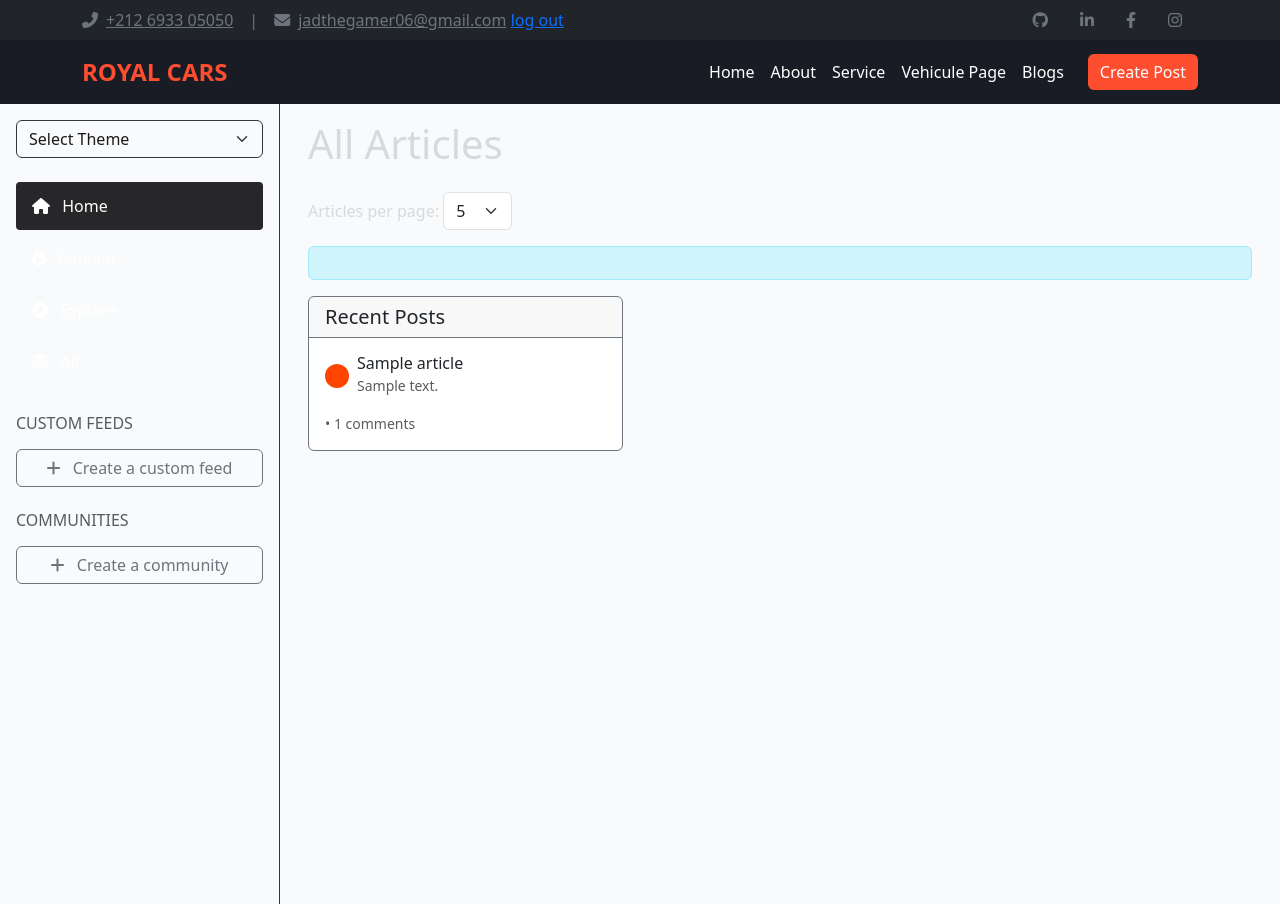
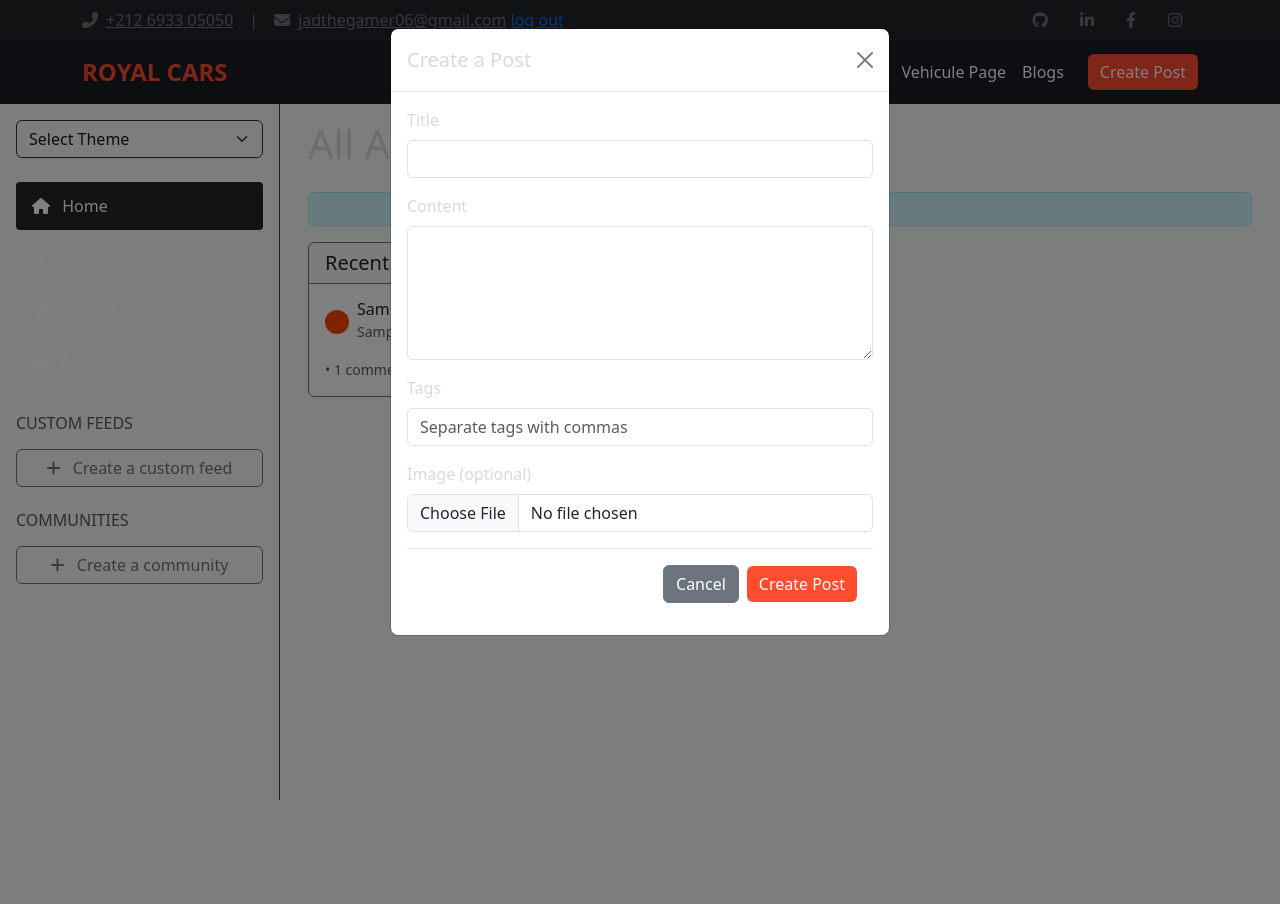
Before and after one commit to Jad-Bel/Drive-Loc-v2, a PHP site: page /views/partials/blog/themePage.php in a window 1280 px wide, after a click on "Create Post". After the commit the page ends 800 px from the top, so only its background shows below. Run offline with PHP 8.4, Linux system fonts and the light colour scheme; the visitor is signed in with stand-in values (Sample User, id 1); data comes from the database, SQL or seed files in the repository; tables that the repository leaves empty hold one stand-in row (values such as "Sample post").

Commit message:
FEAT: remove pagination functionality and related code from Article model and theme page

```diff
--- a/models/Article.php
+++ b/models/Article.php
@@ -144,9 +144,8 @@ class Article
 
     public function countArticles($search = '') {
         try {
-            $query = "SELECT COUNT(*) as total FROM articles WHERE title LIKE :search";
+            $query = "SELECT COUNT(*) as total FROM articles WHERE title";
             $stmt = $this->conn->prepare($query);
-            $stmt->bindValue(':search', '%' . $search . '%', PDO::PARAM_STR);
             $stmt->execute();
             $result = $stmt->fetch(PDO::FETCH_ASSOC);
             return (int) $result['total'];
@@ -157,9 +156,8 @@ class Article
 
     public function getArticlesByPage($limit, $offset, $search = '') {
         try {
-            $query = "SELECT * FROM articles WHERE title LIKE :search LIMIT :limit OFFSET :offset";
+            $query = "SELECT * FROM articles WHERE title LIMIT :limit OFFSET :offset";
             $stmt = $this->conn->prepare($query);
-            $stmt->bindValue(':search', '%' . $search . '%', PDO::PARAM_STR);
             $stmt->bindValue(':limit', $limit, PDO::PARAM_INT);
             $stmt->bindValue(':offset', $offset, PDO::PARAM_INT);
             $stmt->execute();
--- a/views/partials/blog/themePage.php
+++ b/views/partials/blog/themePage.php
@@ -3,7 +3,6 @@ require_once '../../../includes/session_check.php';
 require_once '../../../models/themes.php';
 require_once '../../../models/Article.php';
 require_once '../../../models/comment.php';
-// require_once '../../../includes/pagination.php';
 
 
 $articles = new article();
@@ -19,22 +18,6 @@ if ($thm_id) {
 }
 
 $commentCount = ($art_id) ? $comments->countComm($art_id) : 0;
-
-$page = isset($_GET['page']) ? max(1, intval($_GET['page'])) : 1;
-$itemsPerPage = isset($_GET['per_page']) ? max(5, min(15, intval($_GET['per_page']))) : 5;
-
-$search = isset($_GET['search']) ? $_GET['search'] : '';
-$totalArticles = $articles->countArticles($search);
-$totalPages = ceil($totalArticles / $itemsPerPage);
-$currentPage = max(1, min($page, $totalPages));
-$offset = ($currentPage - 1) * $itemsPerPage;
-
-try {
-    $articlesList = $articles->getArticlesByPage($itemsPerPage, $offset, $search);
-} catch (Exception $e) {
-    $articlesList = [];
-}
-
 
 function truncateText($text, $limit = 20)
 {
@@ -168,15 +151,6 @@ function truncateText($text, $limit = 20)
             color: white;
         }
     </style>
-
-    <script>
-        function changePerPage(value) {
-            const urlParams = new URLSearchParams(window.location.search);
-            urlParams.set('per_page', value);
-            urlParams.set('page', 1);
-            window.location.search = urlParams.toString();
-        }
-    </script>
 </head>
 
 <body>
@@ -257,6 +231,8 @@ function truncateText($text, $limit = 20)
                         </option>
                     <?php endforeach; ?>
                 </select>
+
+
             </div>
             <div class="nav flex-column">
                 <a href="#" class="nav-link active mb-1">
@@ -303,14 +279,7 @@ function truncateText($text, $limit = 20)
                     }
                     ?>
                 </h1>
-                <div class="mb-3">
-                    <label for="perPage">Articles per page:</label>
-                    <select id="perPage" onchange="changeItemsPerPage(this.value)" class="form-select d-inline-block w-auto">
-                        <option value="5" <?= $itemsPerPage == 5 ? 'selected' : '' ?>>5</option>
-                        <option value="10" <?= $itemsPerPage == 10 ? 'selected' : '' ?>>10</option>
-                        <option value="15" <?= $itemsPerPage == 15 ? 'selected' : '' ?>>15</option>
-                    </select>
-                </div>
+
                 <?php if (empty($affArticlesByCat)): ?>
                     <div class="alert alert-info">
                         <?php
@@ -322,31 +291,6 @@ function truncateText($text, $limit = 20)
                         ?>
                     </div>
                 <?php else: ?>
-                    <div class="row">
-                        <div class="col-lg-8">
-                            <!-- Sort Options -->
-                            <nav aria-label="Page navigation" class="w-100 text-center mt-4">
-                                <ul class="pagination justify-content-center">
-                                    <?php if ($currentPage > 1): ?>
-                                        <li class="page-item"><a class="page-link" href="#" onclick="changePage(1); return false;">First</a></li>
-                                        <li class="page-item"><a class="page-link" href="#" onclick="changePage(<?= $currentPage - 1 ?>); return false;">Previous</a></li>
-                                    <?php endif; ?>
-
-                                    <?php for ($i = max(1, $currentPage - 2); $i <= min($totalPages, $currentPage + 2); $i++): ?>
-                                        <li class="page-item <?= $i == $currentPage ? 'active' : '' ?>">
-                                            <a class="page-link" href="#" onclick="changePage(<?= $i ?>); return false;"><?= $i ?></a>
-                                        </li>
-                                    <?php endfor; ?>
-
-                                    <?php if ($currentPage < $totalPages): ?>
-                                        <li class="page-item"><a class="page-link" href="#" onclick="changePage(<?= $currentPage + 1 ?>); return false;">Next</a></li>
-                                        <li class="page-item"><a class="page-link" href="#" onclick="changePage(<?= $totalPages ?>); return false;">Last</a></li>
-                                    <?php endif; ?>
-                                </ul>
-                            </nav>
-                        </div>
-                    </div>
-
                     <!-- Posts -->
                     <?php foreach ($affArticlesByCat as $article): ?>
                         <article class="post-card p-3" onclick="window.location.href='articlePage.php?art_id=<?php echo intval($article['art_id']) ?>&user_id=<?= intval($article['user_id']) ?>'">
@@ -358,7 +302,6 @@ function truncateText($text, $limit = 20)
                                     <button class="vote-button"><i class="fas fa-arrow-down"></i></button>
                                 </div>
                                 <!-- Post Content -->
-
                                 <div class="flex-grow-1">
                                     <div class="d-flex align-items-center mb-2">
                                         <div class="community-icon"></div>
@@ -375,7 +318,7 @@ function truncateText($text, $limit = 20)
                                     <div class="d-flex align-items-center">
                                         <button class="btn btn-link text-muted me-3">
                                             <?php
-                                            $commentCount = $comments->countComm($article['art_id']); // Get comment count for each article
+                                            $commentCount = $comments->countComm($article['art_id']);
                                             ?>
                                             <i class="far fa-comment me-1"></i><?= htmlspecialchars($commentCount) ?> comments
                                         </button>
@@ -384,7 +327,6 @@ function truncateText($text, $limit = 20)
                             </div>
                         </article>
                     <?php endforeach; ?>
-
             </div>
         <?php endif; ?>
 
@@ -414,13 +356,6 @@ function truncateText($text, $limit = 20)
                             $commentCount = 0;
                         }
                     }
-
-
-
-                    // $article = $articles->getLatestArticle($user_id);
-
-                    // $comments = new Comment();
-                    // $commentCount = $comments->countComm($art_id);
                 }
                 ?>
                 <div class="card-body">
@@ -441,6 +376,62 @@ function truncateText($text, $limit = 20)
                 </div>
             </div>
         </aside>
+
+        <div class="modal fade" id="createPostModal" tabindex="-1">
+            <div class="modal-dialog">
+                <div class="modal-content">
+                    <div class="modal-header">
+                        <h5 class="modal-title">Create a Post</h5>
+                        <button type="button" class="btn-close" data-bs-dismiss="modal"></button>
+                    </div>
+                    <?php
+                    $articles = new article();
+
+
+                    if ($_SERVER['REQUEST_METHOD'] === "POST") {
+                        $user_id = $_SESSION['user_id'];
+                        $title = $_POST['title'];
+                        $content = $_POST['content'];
+                        $tags = $_POST['tags'];
+                        $img = $_POST['img'];
+                        $thm_id = 1;
+
+                        $articleInsert = $articles->addArticle($title, $content, $user_id, $thm_id);
+                    }
+                    ?>
+                    <div class="modal-body">
+                        <form id="createPostForm" method="POST">
+                            <input type="hidden" name="user_id" value="<?php echo intval($user_id); ?>">
+                            <div class="mb-3">
+                                <label for="postTitle" class="form-label">Title</label>
+                                <input type="text" name="title" class="form-control" id="postTitle" required>
+                            </div>
+                            <div class="mb-3">
+                                <label for="postContent" class="form-label">Content</label>
+                                <textarea class="form-control" name="content" id="postContent" rows="5" required></textarea>
+                            </div>
+                            <div class="mb-3">
+                                <label for="postTags" class="form-label">Tags</label>
+                                <input type="text" class="form-control" name="tags" id="postTags" placeholder="Separate tags with commas">
+                            </div>
+                            <!-- <div class="mb-3">
+                            <label for="postTags" class="form-label">Theme</label>
+                            <select type="text" class="form-control" name="theme" id="postTheme" placeholder="">
+                        </div> -->
+                            <div class="mb-3">
+                                <label for="postImage" class="form-label">Image (optional)</label>
+                                <input type="file" class="form-control" name="img" id="postImage" accept="image/*">
+                            </div>
+                            <div class="modal-footer">
+                                <button type="button" class="btn btn-secondary" data-bs-dismiss="modal">Cancel</button>
+                                <button type="submit" class="btn create-post-btn" id="submitPost">Create Post</button>
+                            </div>
+                        </form>
+                    </div>
+                </div>
+            </div>
+        </div>
+
     </div>
     </div>
     </main>
```
Also changed, not shown: includes/pagination.php (deleted, +0 -17 lines).
